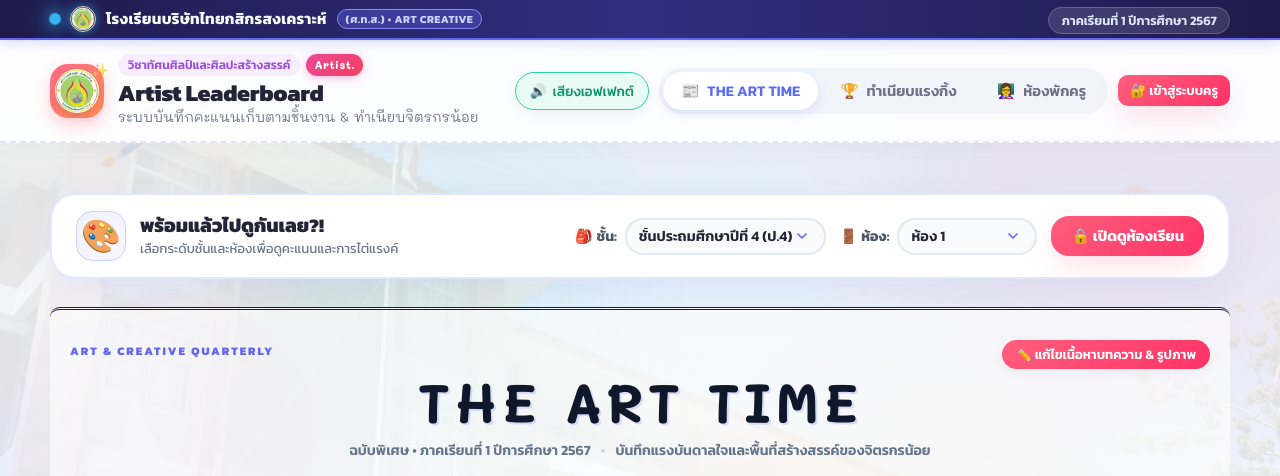
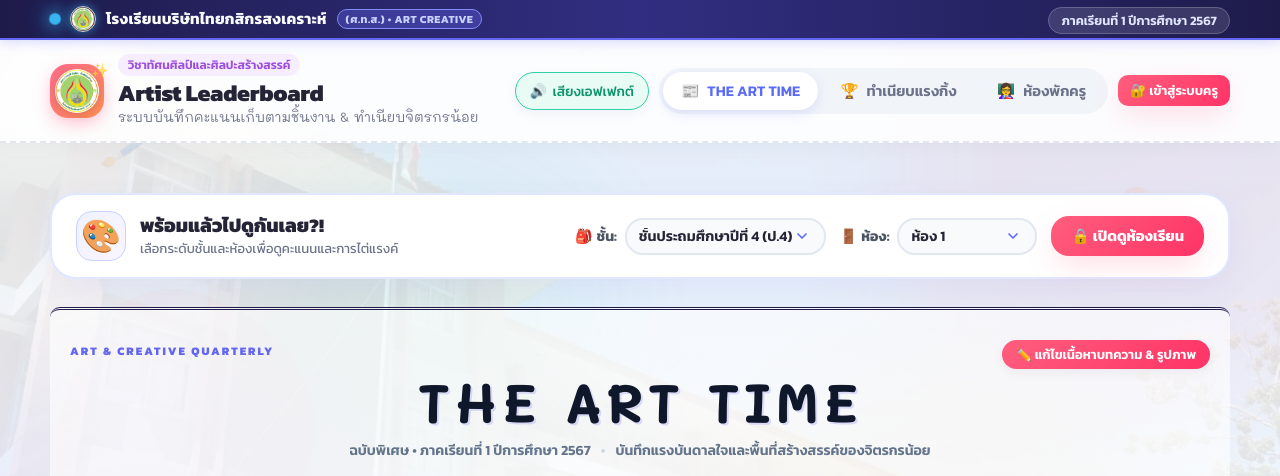
Before and after one commit to sahatsawat-pks/art-scoring, a website: page index.html in a window 1280 px wide. Shown: the top 476 px of the page. Drawn offline with Linux system fonts and the light colour scheme; no server answers.

Commit message:
Update index.html

```diff
--- a/index.html
+++ b/index.html
@@ -61,7 +61,6 @@
         <div class="brand-text">
           <div class="brand-badge-row">
             <span class="badge-sub">วิชาทัศนศิลป์และศิลปะสร้างสรรค์</span>
-            <span class="artist-badge">Artist.</span>
           </div>
           <h1 class="brand-title">Artist Leaderboard</h1>
           <p class="brand-caption">ระบบบันทึกคะแนนเก็บตามชิ้นงาน & ทำเนียบจิตรกรน้อย</p>
```
